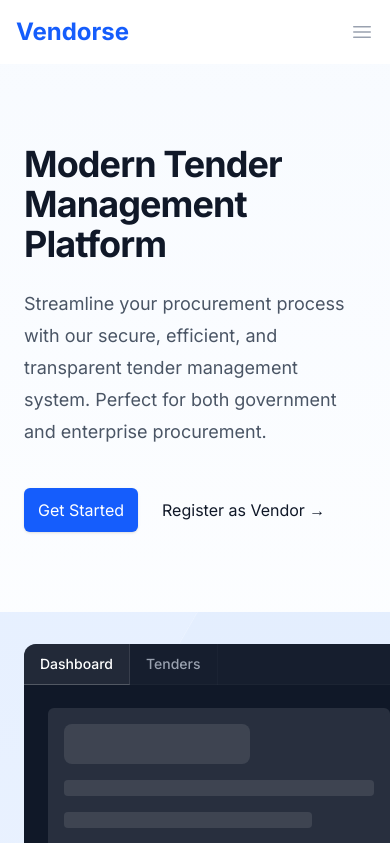
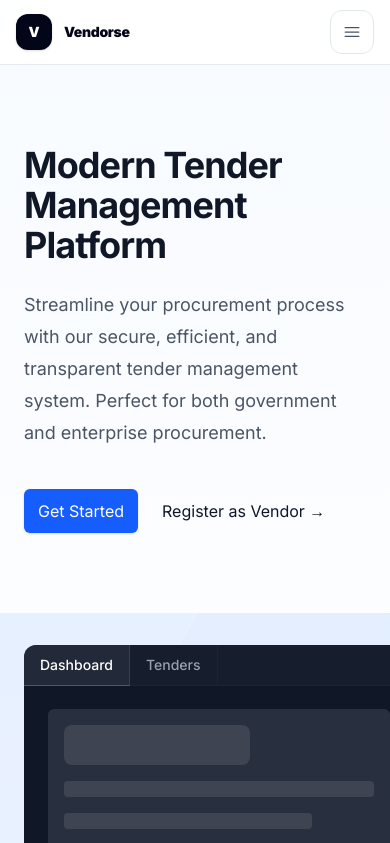
Before and after one commit to Ni-zav/vendorse, a Next.js app in the folder apps/web/: page / in a window 390 px wide. Shown: the top 843 px of the page. Built offline with nearby package versions, Linux system fonts and the light colour scheme.

Commit message:
rebuild responsive role-aware procurement shell

```diff
--- a/apps/web/src/app/components/AppLayout.tsx
+++ b/apps/web/src/app/components/AppLayout.tsx
@@ -4,10 +4,14 @@ import { Fragment } from 'react';
 import Link from 'next/link';
 import { usePathname } from 'next/navigation';
 import { Disclosure, Menu, Transition } from '@headlessui/react';
-import { Bars3Icon, XMarkIcon } from '@heroicons/react/24/outline';
+import {
+  Bars3Icon,
+  ChevronDownIcon,
+  XMarkIcon,
+} from '@heroicons/react/24/outline';
 import { useAuth } from '../contexts/AuthContext';
 
-function classNames(...classes: string[]) {
+function classNames(...classes: Array<string | false | null | undefined>) {
   return classes.filter(Boolean).join(' ');
 }
 
@@ -18,80 +22,159 @@ interface NavigationItem {
 }
 
 const navigation: NavigationItem[] = [
-  { name: 'Dashboard', href: '/dashboard', roles: ['ADMIN', 'BUYER', 'VENDOR', 'REVIEWER'] },
-  { name: 'New Tender', href: '/tenders/new', roles: ['ADMIN', 'BUYER'] },
-  { name: 'My Bids', href: '/bids', roles: ['VENDOR'] },
-  { name: 'Evaluations', href: '/evaluations', roles: ['REVIEWER'] },
+  {
+    name: 'Dashboard',
+    href: '/dashboard',
+    roles: ['ADMIN', 'BUYER', 'VENDOR', 'REVIEWER'],
+  },
+  {
+    name: 'Tenders',
+    href: '/tenders',
+    roles: ['ADMIN', 'BUYER', 'VENDOR', 'REVIEWER'],
+  },
+  {
+    name: 'Create tender',
+    href: '/tenders/new',
+    roles: ['ADMIN', 'BUYER'],
+  },
+  {
+    name: 'My bids',
+    href: '/bids',
+    roles: ['VENDOR'],
+  },
+  {
+    name: 'Evaluation queue',
+    href: '/evaluations',
+    roles: ['REVIEWER'],
+  },
+  {
+    name: 'Users',
+    href: '/users',
+    roles: ['ADMIN'],
+  },
 ];
+
+function roleLabel(role?: string) {
+  switch (role) {
+    case 'BUYER':
+      return 'Buyer workspace';
+    case 'VENDOR':
+      return 'Supplier workspace';
+    case 'REVIEWER':
+      return 'Evaluation workspace';
+    case 'ADMIN':
+      return 'Platform administration';
+    default:
+      return 'Procurement workspace';
+  }
+}
 
 export default function AppLayout({ children }: { children: React.ReactNode }) {
   const { user, logout } = useAuth();
   const pathname = usePathname();
 
   const filteredNavigation = navigation.filter(
-    item => user && item.roles.includes(user.role)
+    (item) => user && item.roles.includes(user.role),
   );
 
+  const isActive = (href: string) =>
+    pathname === href ||
+    (href !== '/dashboard' &&
+      href !== '/tenders' &&
+      pathname.startsWith(href + '/')) ||
+    (href === '/tenders' &&
+      pathname.startsWith('/tenders/') &&
+      pathname !== '/tenders/new');
+
   return (
-    <div className="min-h-screen bg-gray-100">
-      <Disclosure as="nav" className="bg-white shadow">
+    <div className="min-h-screen text-slate-950">
+      <Disclosure
+        as="header"
+        className="sticky top-0 z-40 border-b border-slate-200/90 bg-white/95 backdrop-blur"
+      >
         {({ open }) => (
           <>
-            <div className="mx-auto max-w-7xl px-4 sm:px-6 lg:px-8">
-              <div className="flex h-16 justify-between">
-                <div className="flex">
-                  <div className="flex flex-shrink-0 items-center">
-                    <Link href={user ? "/dashboard" : "/"}>
-                      <span className="text-2xl font-bold text-blue-600">Vendorse</span>
+            <div className="mx-auto flex h-16 max-w-7xl items-center px-4 sm:px-6 lg:px-8">
+              <div className="flex min-w-0 flex-1 items-center">
+                <Link
+                  href={user ? '/dashboard' : '/'}
+                  className="group flex min-w-0 items-center gap-3 rounded-lg focus-visible:outline-none focus-visible:ring-2 focus-visible:ring-blue-600 focus-visible:ring-offset-2"
+                >
+                  <span className="flex h-9 w-9 shrink-0 items-center justify-center rounded-xl bg-slate-950 text-sm font-black text-white shadow-sm">
+                    V
+                  </span>
+                  <span className="min-w-0">
+                    <span className="block text-sm font-black tracking-tight text-slate-950">
+                      Vendorse
+                    </span>
+                    <span className="hidden truncate text-[11px] font-medium text-slate-500 sm:block">
+                      {user ? roleLabel(user.role) : 'Auditable sourcing, one workspace'}
+                    </span>
+                  </span>
                 </Link>
-                  </div>
-                  <div className="hidden sm:ml-6 sm:flex sm:space-x-8">
+
+                {user && (
+                  <nav className="ml-8 hidden items-stretch gap-1 lg:flex" aria-label="Primary">
                     {filteredNavigation.map((item) => (
                       <Link
                         key={item.href}
                         href={item.href}
                         className={classNames(
-                          pathname === item.href
-                            ? 'border-blue-500 text-gray-900'
-                            : 'border-transparent text-gray-500 hover:border-gray-300 hover:text-gray-700',
-                          'inline-flex items-center border-b-2 px-1 pt-1 text-sm font-medium'
+                          isActive(item.href)
+                            ? 'bg-slate-100 text-slate-950'
+                            : 'text-slate-600 hover:bg-slate-50 hover:text-slate-950',
+                          'rounded-lg px-3 py-2 text-sm font-semibold transition',
                         )}
                       >
                         {item.name}
                       </Link>
                     ))}
+                  </nav>
+                )}
               </div>
-                </div>
-                <div className="hidden sm:ml-6 sm:flex sm:items-center">
-                  {user && (
-                    <Menu as="div" className="relative ml-3">
-                      <div>
-                        <Menu.Button className="flex rounded-full bg-white text-sm focus:outline-none focus:ring-2 focus:ring-blue-500 focus:ring-offset-2">
-                          <span className="sr-only">Open user menu</span>
-                          <div className="h-8 w-8 rounded-full bg-blue-100 flex items-center justify-center">
-                            <span className="text-blue-700 font-medium">
-                              {user.email[0].toUpperCase()}
+
+              <div className="hidden items-center gap-3 lg:flex">
+                {user ? (
+                  <Menu as="div" className="relative">
+                    <Menu.Button className="flex max-w-xs items-center gap-3 rounded-xl border border-slate-200 bg-white px-3 py-2 text-left shadow-sm transition hover:bg-slate-50 focus-visible:outline-none focus-visible:ring-2 focus-visible:ring-blue-600">
+                      <span className="flex h-8 w-8 shrink-0 items-center justify-center rounded-lg bg-blue-50 text-xs font-black text-blue-700">
+                        {(user.name || user.email)[0].toUpperCase()}
                       </span>
-                          </div>
+                      <span className="min-w-0">
+                        <span className="block max-w-44 truncate text-xs font-bold text-slate-900">
+                          {user.name || user.email}
+                        </span>
+                        <span className="block max-w-44 truncate text-[11px] text-slate-500">
+                          {user.organization?.name || user.role}
+                        </span>
+                      </span>
+                      <ChevronDownIcon className="h-4 w-4 text-slate-400" aria-hidden="true" />
                     </Menu.Button>
-                      </div>
                     <Transition
                       as={Fragment}
-                        enter="transition ease-out duration-200"
+                      enter="transition ease-out duration-100"
                       enterFrom="transform opacity-0 scale-95"
                       enterTo="transform opacity-100 scale-100"
                       leave="transition ease-in duration-75"
                       leaveFrom="transform opacity-100 scale-100"
                       leaveTo="transform opacity-0 scale-95"
                     >
-                        <Menu.Items className="absolute right-0 z-10 mt-2 w-48 origin-top-right rounded-md bg-white py-1 shadow-lg ring-1 ring-black ring-opacity-5 focus:outline-none">
+                      <Menu.Items className="absolute right-0 mt-2 w-64 origin-top-right rounded-2xl border border-slate-200 bg-white p-2 shadow-xl focus:outline-none">
+                        <div className="px-3 py-2">
+                          <p className="truncate text-sm font-semibold text-slate-900">
+                            {user.email}
+                          </p>
+                          <p className="mt-0.5 text-xs text-slate-500">{roleLabel(user.role)}</p>
+                        </div>
+                        <div className="my-1 border-t border-slate-100" />
                         <Menu.Item>
                           {({ active }) => (
                             <button
+                              type="button"
                               onClick={logout}
                               className={classNames(
-                                  active ? 'bg-gray-100' : '',
-                                  'block w-full px-4 py-2 text-left text-sm text-gray-700'
+                                active ? 'bg-slate-100' : '',
+                                'w-full rounded-lg px-3 py-2 text-left text-sm font-semibold text-slate-700',
                               )}
                             >
                               Sign out
@@ -101,71 +184,96 @@ export default function AppLayout({ children }: { children: React.ReactNode }) {
                       </Menu.Items>
                     </Transition>
                   </Menu>
+                ) : (
+                  <>
+                    <Link
+                      href="/login"
+                      className="rounded-lg px-3 py-2 text-sm font-semibold text-slate-700 hover:bg-slate-50"
+                    >
+                      Sign in
+                    </Link>
+                    <Link
+                      href="/register"
+                      className="rounded-xl bg-slate-950 px-4 py-2.5 text-sm font-semibold text-white shadow-sm hover:bg-slate-800"
+                    >
+                      Join as supplier
+                    </Link>
+                  </>
                 )}
               </div>
-                <div className="-mr-2 flex items-center sm:hidden">
-                  <Disclosure.Button className="inline-flex items-center justify-center rounded-md p-2 text-gray-400 hover:bg-gray-100 hover:text-gray-500 focus:outline-none focus:ring-2 focus:ring-inset focus:ring-blue-500">
-                    <span className="sr-only">Open main menu</span>
+
+              <div className="ml-3 flex lg:hidden">
+                <Disclosure.Button className="inline-flex h-11 w-11 items-center justify-center rounded-xl border border-slate-200 bg-white text-slate-600 focus-visible:outline-none focus-visible:ring-2 focus-visible:ring-blue-600">
+                  <span className="sr-only">Toggle navigation</span>
                   {open ? (
-                      <XMarkIcon className="block h-6 w-6" aria-hidden="true" />
+                    <XMarkIcon className="h-5 w-5" aria-hidden="true" />
                   ) : (
-                      <Bars3Icon className="block h-6 w-6" aria-hidden="true" />
+                    <Bars3Icon className="h-5 w-5" aria-hidden="true" />
                   )}
                 </Disclosure.Button>
               </div>
             </div>
+
+            <Disclosure.Panel className="border-t border-slate-100 bg-white lg:hidden">
+              <div className="mx-auto max-w-7xl space-y-1 px-4 py-4 sm:px-6">
+                {user ? (
+                  <>
+                    <div className="mb-3 rounded-xl bg-slate-50 p-3">
+                      <p className="truncate text-sm font-bold text-slate-900">
+                        {user.name || user.email}
+                      </p>
+                      <p className="mt-0.5 truncate text-xs text-slate-500">
+                        {user.organization?.name || roleLabel(user.role)}
+                      </p>
                     </div>
-
-            <Disclosure.Panel className="sm:hidden">
-              <div className="space-y-1 pb-3 pt-2">
                     {filteredNavigation.map((item) => (
                       <Disclosure.Button
                         key={item.href}
                         as={Link}
                         href={item.href}
                         className={classNames(
-                      pathname === item.href
-                        ? 'bg-blue-50 border-blue-500 text-blue-700'
-                        : 'border-transparent text-gray-600 hover:bg-gray-50 hover:border-gray-300 hover:text-gray-800',
-                      'block border-l-4 py-2 pl-3 pr-4 text-base font-medium'
+                          isActive(item.href)
+                            ? 'bg-slate-950 text-white'
+                            : 'text-slate-700 hover:bg-slate-50',
+                          'block rounded-xl px-3 py-3 text-sm font-semibold',
                         )}
                       >
                         {item.name}
                       </Disclosure.Button>
                     ))}
-              </div>
-              {user && (
-                <div className="border-t border-gray-200 pb-3 pt-4">
-                  <div className="flex items-center px-4">
-                    <div className="flex-shrink-0">
-                      <div className="h-8 w-8 rounded-full bg-blue-100 flex items-center justify-center">
-                        <span className="text-blue-700 font-medium">
-                          {user.email[0].toUpperCase()}
-                        </span>
-                      </div>
-                    </div>
-                    <div className="ml-3">
-                      <div className="text-base font-medium text-gray-800">{user.email}</div>
-                      <div className="text-sm font-medium text-gray-500">{user.role}</div>
-                    </div>
-                  </div>
-                  <div className="mt-3 space-y-1">
-                    <Disclosure.Button
-                      as="button"
+                    <button
+                      type="button"
                       onClick={logout}
-                      className="block w-full px-4 py-2 text-left text-base font-medium text-gray-500 hover:bg-gray-100 hover:text-gray-800"
+                      className="mt-2 w-full rounded-xl border border-slate-200 px-3 py-3 text-left text-sm font-semibold text-slate-700"
                     >
                       Sign out
+                    </button>
+                  </>
+                ) : (
+                  <div className="grid gap-2 sm:grid-cols-2">
+                    <Disclosure.Button
+                      as={Link}
+                      href="/login"
+                      className="rounded-xl border border-slate-200 px-4 py-3 text-center text-sm font-semibold text-slate-800"
+                    >
+                      Sign in
+                    </Disclosure.Button>
+                    <Disclosure.Button
+                      as={Link}
+                      href="/register"
+                      className="rounded-xl bg-slate-950 px-4 py-3 text-center text-sm font-semibold text-white"
+                    >
+                      Join as supplier
                     </Disclosure.Button>
                   </div>
+                )}
               </div>
-              )}
             </Disclosure.Panel>
           </>
         )}
       </Disclosure>
 
-      <main>{children}</main>
+      <main className="min-h-[calc(100vh-4rem)]">{children}</main>
     </div>
   );
 }
```
Lines whose indentation alone changed are shown as unchanged.
